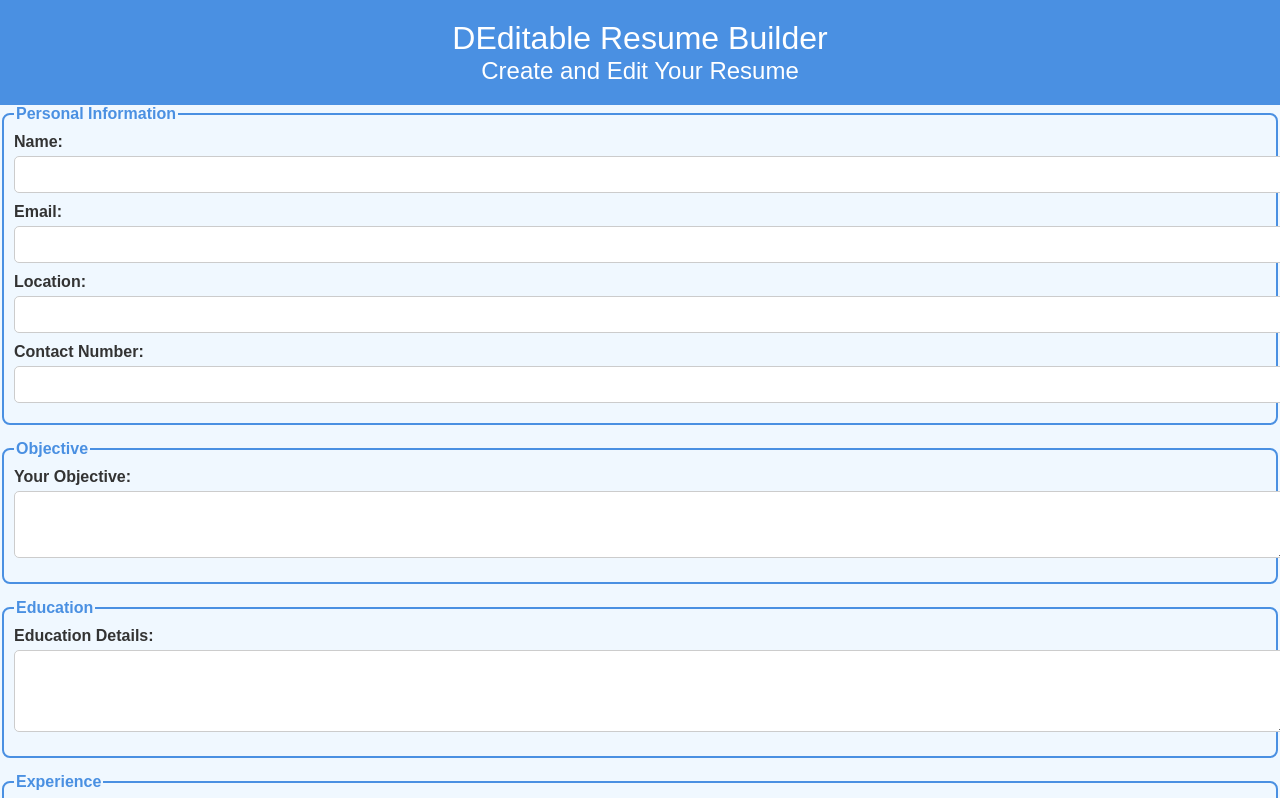
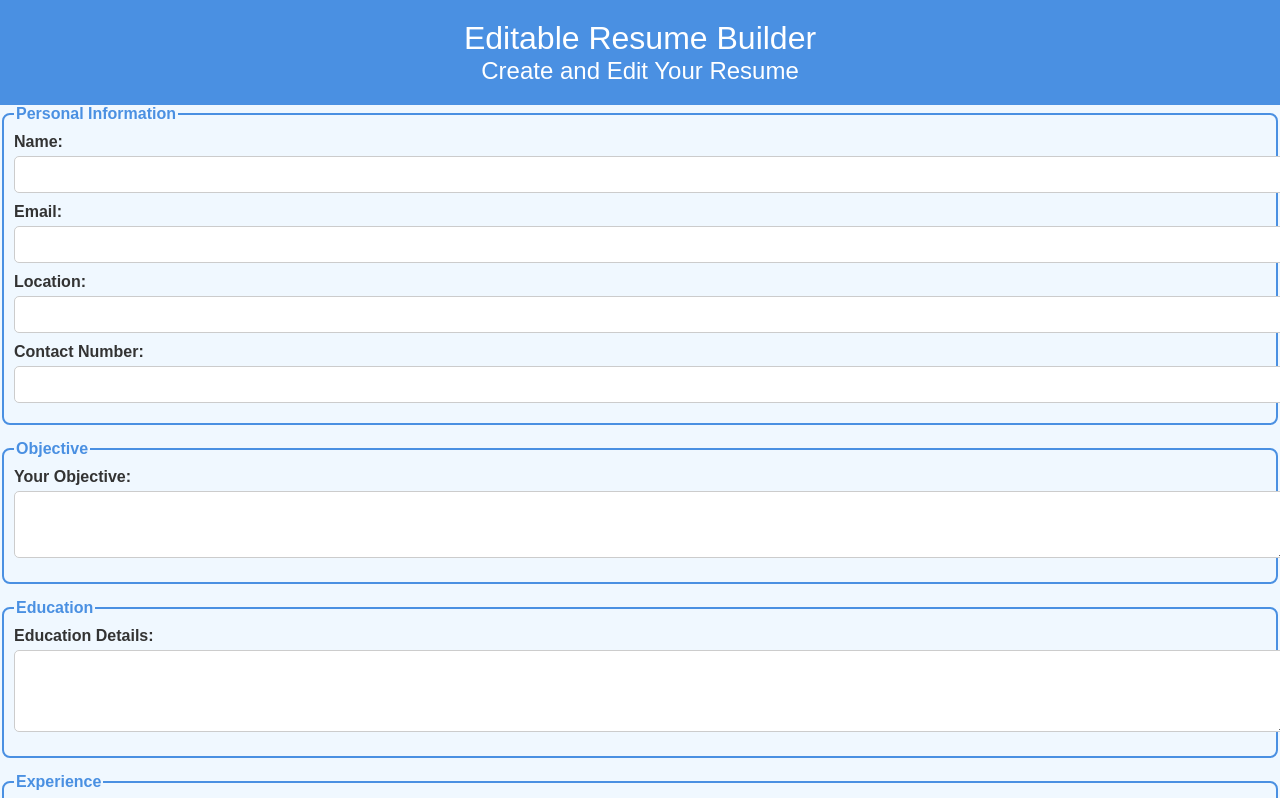
Before and after one commit to Diya-14/Editable-Resume, a website: page index.html in a window 1280 px wide. Shown: the top 798 px of the page. Drawn offline with Linux system fonts and the light colour scheme.

Commit message:
remove d

```diff
--- a/index.html
+++ b/index.html
@@ -8,7 +8,7 @@
 </head>
 <body>
     <header>
-        <h1>DEditable Resume Builder</h1>
+        <h1>Editable Resume Builder</h1>
         <h2>Create and Edit Your Resume</h2>
     </header>
 
--- a/package.json
+++ b/package.json
@@ -1,6 +1,6 @@
 {
   "name": "@diya.14/editable-resume",
-  "version": "1.1.1",
+  "version": "1.1.2",
   "description": "",
   "main": "index.js",
   "type": "module",
```
